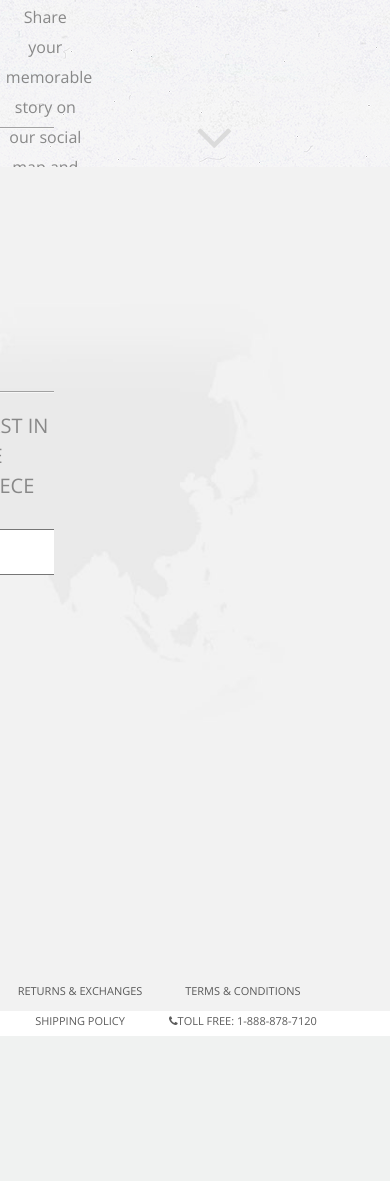
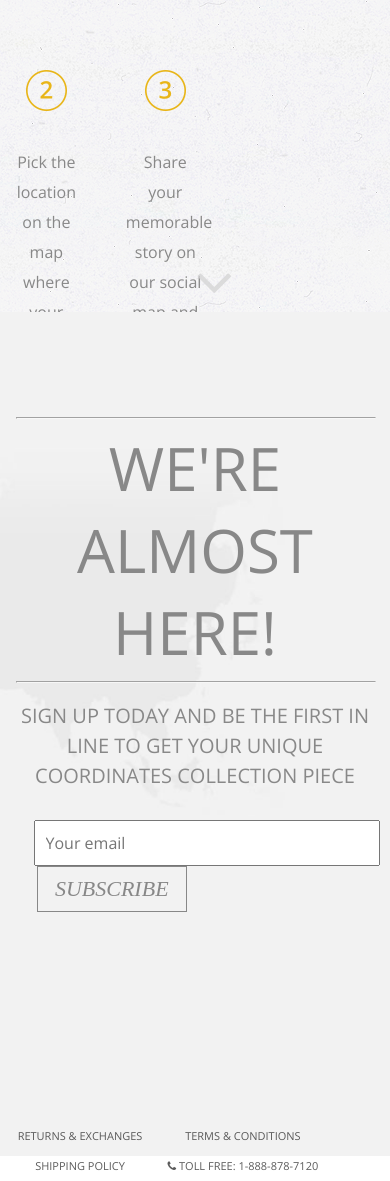
Before and after one commit to achosbarcelona/coordinatescollection, a PHP site: page / in a window 390 px wide. Shown: the part 2964-4145 px from the top of the page. Before the commit the page ends 4000 px from the top, so only its background shows below. Run offline with PHP 8.4, Linux system fonts and the light colour scheme; some libraries are stand-ins or nearby versions.

Commit message:
Resizing fixes and cleaning up source.

```diff
--- a/css/core.css
+++ b/css/core.css
@@ -711,13 +711,10 @@ footer ul#footer-wrapper li a:hover{
 
 }
 @media only screen and (max-height: 680px){
-/* ------------------------ About Us Sections -------------------------- */
 #about-us .middle{
 
 	}
 }
-
-
 @media only screen and (max-width: 1100px){
 .navigation{
 	width: 100%;
@@ -974,7 +971,7 @@ footer ul#footer-wrapper li a:hover{
 	position: absolute;
 	top: 50%;
 	left: 50%;
-	margin: -470px 0 0 -500px;
+	margin: -300px 0 0 -500px;
 	padding: 0;
 }
 #personalize .middle h3{
@@ -1069,12 +1066,6 @@ footer ul#footer-wrapper li a:hover{
 		padding: 0;
 	}
 #ways .middle {
-	/*position: absolute;
-	top: 50%;
-	left: 50%;
-	margin: -470px 0 0 -455px;
-	padding: 0;
-	*/
 	position: relative;
 	height:auto;
 	margin:0 auto;
@@ -1134,13 +1125,17 @@ footer ul#footer-wrapper li a:hover{
 		position:relative;
 		padding: 0;
 	}
-#ways .middle {
-	/*position: absolute;
+	#about-us .middle .right-content h3{
+		text-align: center;
+	}
+	/*#ways .middle{
+		position: absolute;
 		top: 50%;
 		left: 50%;
-	margin: -470px 0 0 -455px;
+		margin: -470px 0 0 -415px;
 		padding: 0;
-	*/
+	}*/
+	#ways .middle{
 		position: relative;
 		height:auto;
 		margin:0 auto;
@@ -1184,18 +1179,14 @@ footer ul#footer-wrapper li a:hover{
 	display: inline-block;
 	padding:0 0 40px 0;
 }
-
-
 #about-us .middle .how-it-works ul.steps li{
 	width: 100%;
 }
-
 #about-us .middle .how-it-works ul.steps-content li{
 	width: 100%;
 	margin: 0%;
 	padding-bottom: 40px;
 }
-
 #about-us .middle .how-it-works ul.steps-content li .circles{
 	margin: 0;
 	padding: 0;
@@ -1232,11 +1223,14 @@ footer ul#footer-wrapper li a:hover{
 	background: url(/img/patterns/dust_@2X.png);
 }
 #ways .middle{
-	position: absolute;
-	top: 50%;
-	left: 50%;
-	margin: -470px 0 0 -445px;
-	padding: 0;
+	position: relative;
+	height:auto;
+	margin:0 auto;
+	padding:2% 4%;
+	top:auto;
+	left: auto;
+	width: 92%;
+	max-width: 92%;
 }
 #ways .middle h3{
 	color: #888;
@@ -1318,35 +1312,24 @@ footer ul#footer-wrapper li a:hover{
 	padding-top: 20px;
 	padding-bottom: 20px;
 }
+#personalize .middle{
+	position: relative;
+	height:auto;
+	margin:0 auto;
+	padding:25% 4%;
+	top:auto;
+	left: auto;
+	width: 92%;
+	max-width: 92%;
+	}
+}
+@media only screen and(max-width: 850px){
 
 }
-@media only screen and(max-width: 900px){
-#ways .middle {
-	position: absolute;
-	top: 50%;
-	left: 50%;
-	margin: -470px 0 0 -420px;
-	padding: 0;
-}
-@media only screen and(max-width: 850px){
-#ways .middle {
-	position: absolute;
-	top: 50%;
-	left: 50%;
-	margin: -470px 0 0 -400px;
-	padding: 0;
-}
 @media only screen and(max-width: 800px){
-#ways .middle {
-	position: absolute;
-	top: 50%;
-	left: 50%;
-	margin: -470px 0 0 -375px;
-	padding: 0;
+
 }
 @media only screen and (max-width: 500px){
-/* ------------------------ About Us Sections -------------------------- */
-
 	#about-us {
 		height:auto;
 		min-height:auto;
@@ -1372,18 +1355,14 @@ footer ul#footer-wrapper li a:hover{
 		display: inline-block;
 		padding:0 0 40px 0;
 	}
-
-
 	#about-us .middle .how-it-works ul.steps li{
 		width: 100%;
 	}
-
 	#about-us .middle .how-it-works ul.steps-content li{
 		width: 100%;
 		margin: 0 0 15% 0;
 		padding: 0;
 	}
-
 	#about-us .middle .how-it-works ul.steps-content li .circles{
 		margin: 0 auto 5% auto;
 		padding: 0;
@@ -1394,7 +1373,6 @@ footer ul#footer-wrapper li a:hover{
 		padding: 0;
 		text-align: center;
 	}
-/* -------------------- What Are Yours --------------------- */
 #ways{
 	position:relative;
 	width: 100%;
--- a/index.html
+++ b/index.html
@@ -135,7 +135,7 @@
           <li><a href="#" data-reveal-id="returns">Returns & Exchanges</a></li>
           <li><a href="#" data-reveal-id="terms">Terms & Conditions</a></li>
           <li><a href="#" data-reveal-id="shipping">Shipping Policy</a></li>
-          <li><i class="icon-phone"></i>Toll Free: 1-888-878-7120</li>
+          <li><i class="icon-phone"></i>&nbsp;Toll Free: 1-888-878-7120</li>
         </ul>
       </footer>
 </section>
--- a/js/load.js
+++ b/js/load.js
@@ -3,7 +3,7 @@ google.maps.visualRefresh = true;
 $(document).ready(function(){
   $(".scroll").click(function(event){
     event.preventDefault();
-    $('html,body').animate({scrollTop:$(this.hash).offset().top}, 1500);
+    $('html,body').animate({scrollTop:$(this.hash).offset().top}, 1000);
   });
 
 
```
Lines whose indentation alone changed are shown as unchanged.
